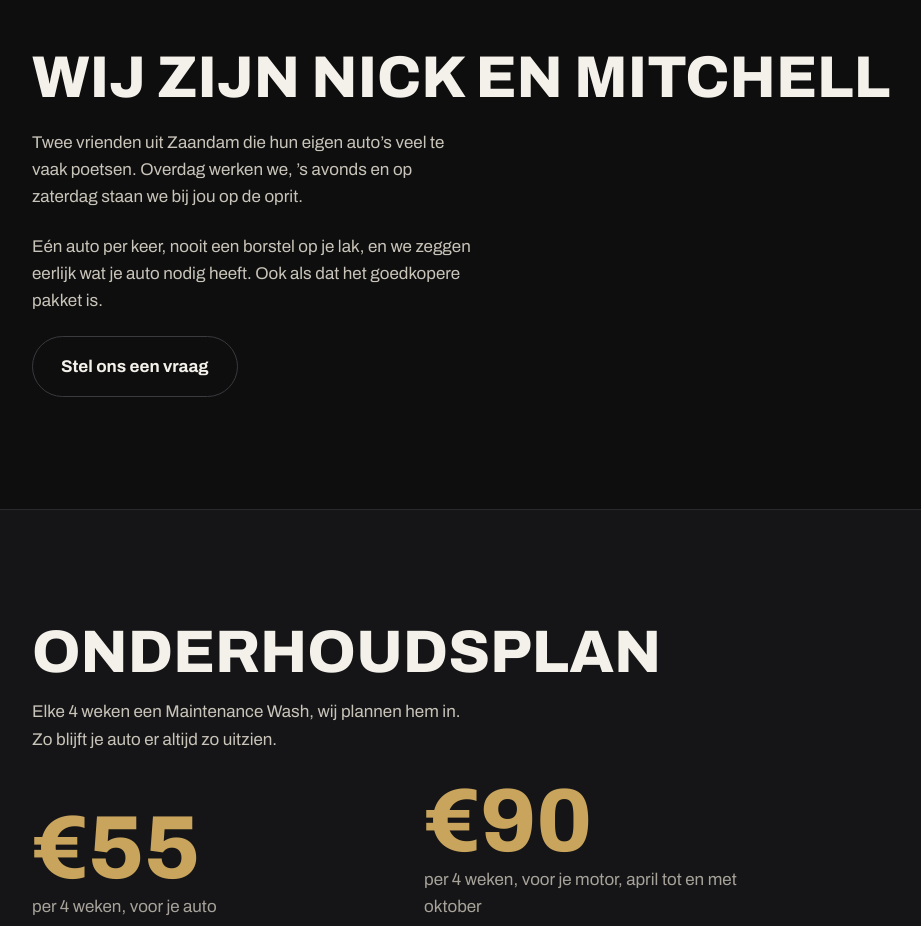
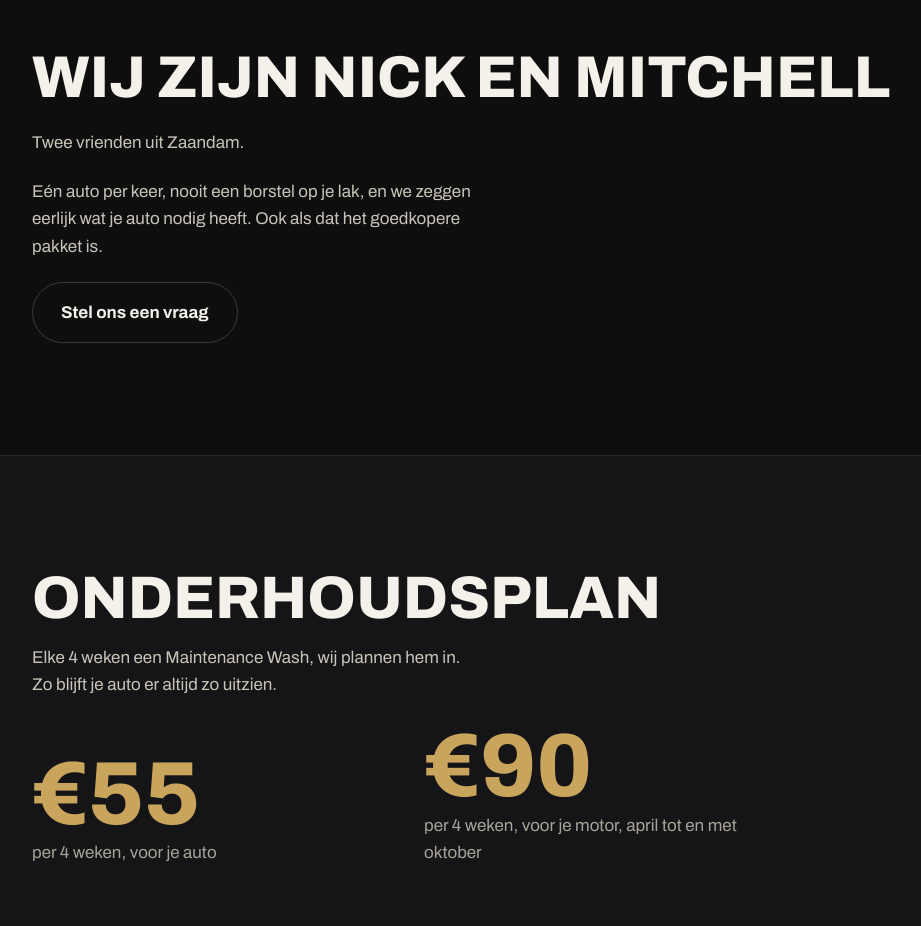
Before and after one commit to Mitchellbroekhuizen/detailing-en-co, a plain HTML site: page index.html in a window 1280 px wide. Shown: the part 5760-6686 px from the top of the page, without its empty margins (32-953 px from the left). Drawn offline with Linux system fonts and the light colour scheme.

Commit message:
Teamtekst ingekort
Co-Authored-By: Claude Opus 5.5 <noreply@anthropic.com>
Claude-Session: https://claude.ai/code/session_01EuwXxxUXZbuqVgu24DzX8y

```diff
--- a/index.html
+++ b/index.html
@@ -307,7 +307,7 @@ footer .col{display:flex;flex-direction:column;gap:12px}
     </figure>
     <div style="display:flex;flex-direction:column;gap:22px">
       <h2 id="team-kop" class="h2">Wij zijn Nick en Mitchell</h2>
-      <p class="lede">Twee vrienden uit Zaandam die hun eigen auto’s veel te vaak poetsen. Overdag werken we, ’s avonds en op zaterdag staan we bij jou op de oprit.</p>
+      <p class="lede">Twee vrienden uit Zaandam.</p>
       <p class="lede">Eén auto per keer, nooit een borstel op je lak, en we zeggen eerlijk wat je auto nodig heeft. Ook als dat het goedkopere pakket is.</p>
       <a class="btn btn-line" href="https://wa.me/31600000000" style="align-self:flex-start">Stel ons een vraag</a>
     </div>
```
